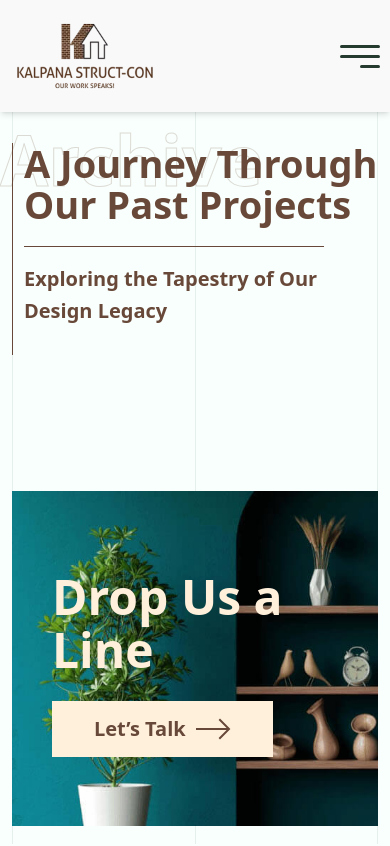
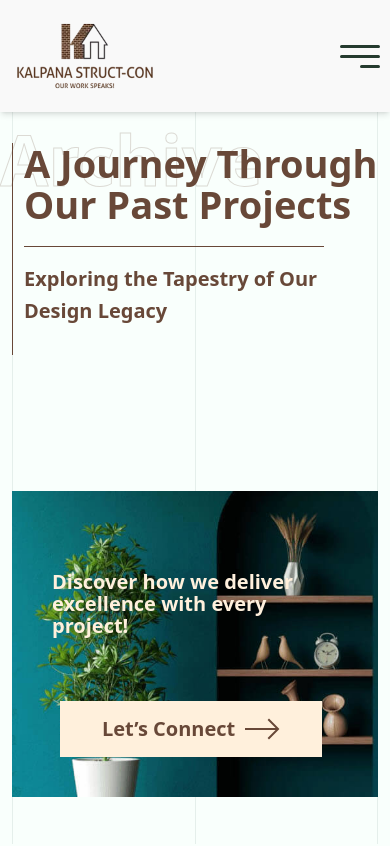
Before and after one commit to mhrjdv/kscpl-web, a Next.js app: page /realty in a window 390 px wide. Shown: the top 846 px of the page. Built offline with nearby package versions, Linux system fonts and the light colour scheme; no server answers.

Commit message:
changes done as per shared docs

```diff
--- a/package.json
+++ b/package.json
@@ -3,10 +3,10 @@
   "version": "1.1.0",
   "private": true,
   "scripts": {
-    "dev": "next dev -p 4040",
+    "dev": "next dev -p 3001",
     "build": "next build",
     "export": "next export",
-    "start": "npx serve@latest out -p 4041",
+    "start": "npx serve@latest out -p 3000",
     "lint": "next lint"
   },
   "dependencies": {
--- a/src/app/(group1)/contact-2/page.js
+++ b/src/app/(group1)/contact-2/page.js
@@ -23,7 +23,7 @@ const ContactTwo = () => {
     return (
         <section className='mb-30'>
             <div className='container-fluid '>
-                <SectionTitle sectionName={"Contact"} sectionTitle={"Let's Design Together"} sectionDesc={"Reach out to bring your dream spaces to life."} />
+                <SectionTitle sectionName={"Contact"} sectionTitle={"Let's Design Together"} sectionDesc={"Reach out to bring your dream spaces to life"} />
             </div>
             <div className='container lg:pt-30 2sm:pt-20 pt-14'>
                 <div>
@@ -47,7 +47,7 @@ const ContactTwo = () => {
                         </div>
                         <TextAreaFiled placeholder={'Type your massage'} className={"min-h-[223px] mb-[13px]"} />
                         <div className='flex justify-end'>
-                            <ButtonOutline>Send massage <RightArrow height={"22"} width={"35"} /></ButtonOutline>
+                            <ButtonOutline>Send message <RightArrow height={"22"} width={"35"} /></ButtonOutline>
                         </div>
                     </form>
                 </div>
--- a/src/app/(group1)/contact/page.js
+++ b/src/app/(group1)/contact/page.js
@@ -67,7 +67,7 @@ const Contact = () => {
           <SectionTitle
             sectionName="Contact"
             sectionTitle="Let's Connect"
-            sectionDesc="Reach out to bring your dream spaces to life."
+            sectionDesc="Reach out to bring your dream spaces to life"
           />
         </div>
         <div className="container lg:pt-30 2sm:pt-20 pt-14">
--- a/src/components/section/feedback.jsx
+++ b/src/components/section/feedback.jsx
@@ -7,10 +7,10 @@ import Link from 'next/link'
 const Feedback = () => {
   return (
     <section className='container py-20'>
-      <div className='bg-cover bg-no-repeat lg:pt-[117px] pt-20 pb-[69px] lg:pl-[148px] pl-10 lg:pr-[133px] 2sm:pr-24 pr-10 flex md:flex-row flex-col justify-between md:items-end items-start' style={{ backgroundImage: `url(${feedback_bg.src})` }}>
-        <h1 className='[font-size:_clamp(48px,7vw,130px)] font-extrabold leading-110 text-secondary-foreground max-w-[600px]'>Drop Us a Line</h1>
+      <div className='bg-cover bg-no-repeat py-10 lg:pl-[117px] pl-10 lg:pr-[133px] 2sm:pr-24 pr-10 flex md:flex-row flex-col justify-between md:items-center items-start' style={{ backgroundImage: `url(${feedback_bg.src})` }}>
+        <h1 className='[font-size:_clamp(20px,3vw,45px)] font-extrabold leading-110 text-secondary-foreground max-w-[900px] my-10'>Discover how we deliver excellence with every project!</h1>
         <Link href={"/contact"}>
-          <ButtonFill className={"after:left-0 after:bg-secondary text-primary-foreground border-secondary hover:text-secondary-foreground mt-6 md:mt-0"}> Let’s Talk <RightArrow width={"35"} height={"22"} /> </ButtonFill>
+          <ButtonFill className={"after:left-0 after:bg-secondary text-primary-foreground border-secondary hover:text-secondary-foreground mt-6 ml-2 md:mt-0"}> Let’s Connect <RightArrow width={"35"} height={"22"} /> </ButtonFill>
         </Link >
       </div>
     </section>
--- a/src/components/section/gallery.jsx
+++ b/src/components/section/gallery.jsx
@@ -77,8 +77,8 @@ const Gallery = ({ text_muted, bg_muted }) => {
       <div className="container-fluid">
         <SectionTitle
           sectionName={"Gallery"}
-          sectionTitle={"Exploring Our Creations"}
-          sectionDesc={"Where Imagination Takes Flight, and Excellence Blossoms"}
+          sectionTitle={"Our Landmark Projects"}
+          sectionDesc={"Building the Future, One Iconic Project at a Time"}
           link={"/construction"}
           button_text={"View All Projects"}
           bg_muted={bg_muted}
```
